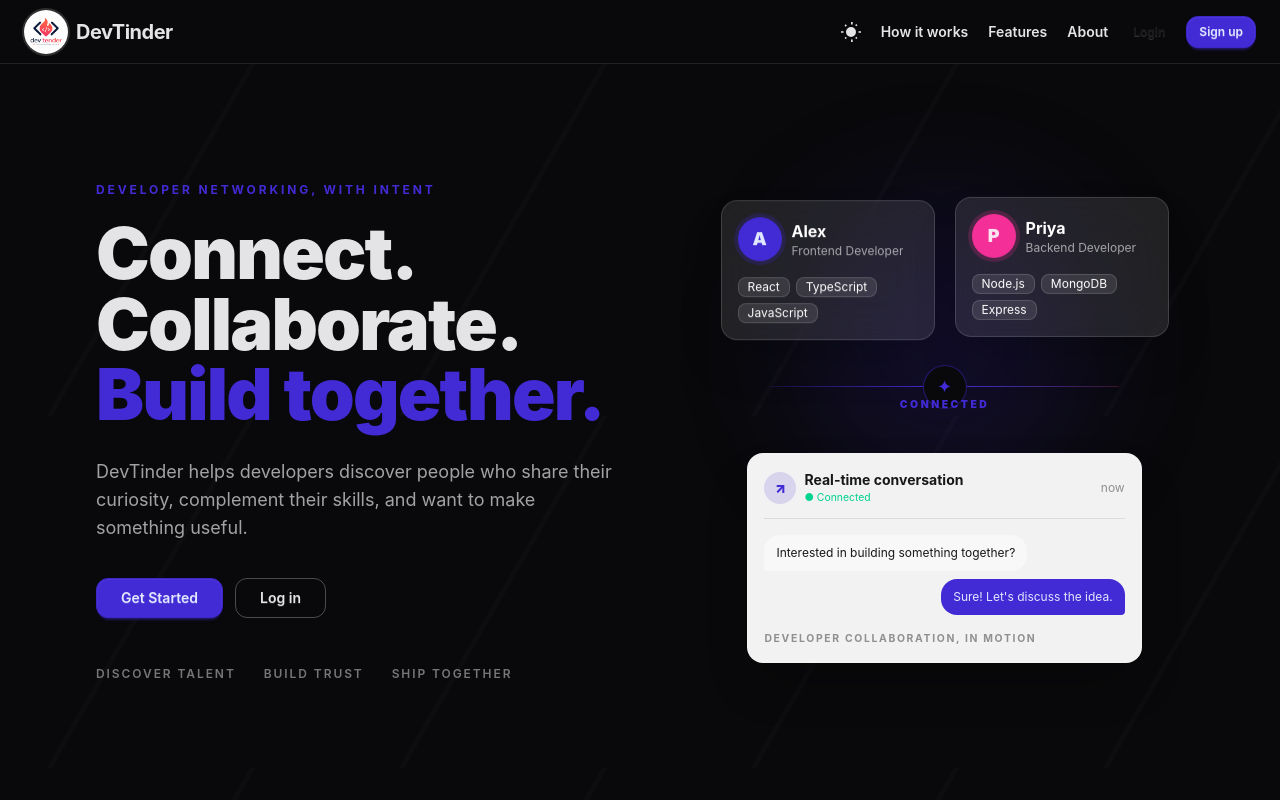
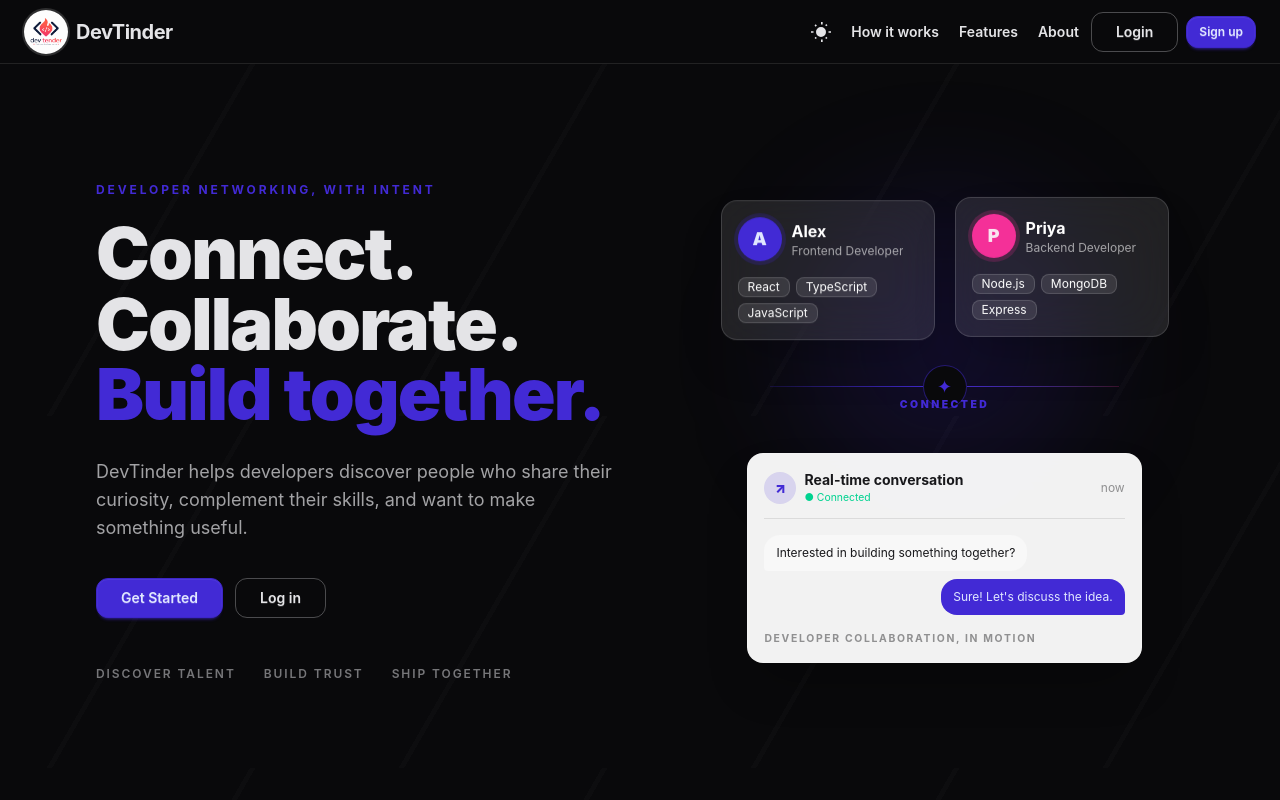
Before and after one commit to mshingane18/devTinder-web, a React (Vite) app: page / in a window 1280 px wide. Shown: the top 800 px of the page. Built offline with nearby package versions, Linux system fonts and the light colour scheme; the HTML template or start-up script is replaced by a standard one.

Commit message:
Update Navbar login button style; change to outlined variant for improved visibility

```diff
--- a/src/app/components/Navbar.jsx
+++ b/src/app/components/Navbar.jsx
@@ -369,7 +369,10 @@ const Navbar = () => {
                 </ul>
               </div>
               <div className="flex items-center gap-1 sm:gap-2">
-                <Link to="/login" className="btn btn-ghost btn-sm rounded-xl">
+                <Link
+                  to="/login"
+                  className="btn btn-outline rounded-xl border-neutral-content/30 px-6 text-neutral-content hover:border-neutral-content hover:bg-neutral-content hover:text-neutral"
+                >
                   Login
                 </Link>
                 <Link
```
